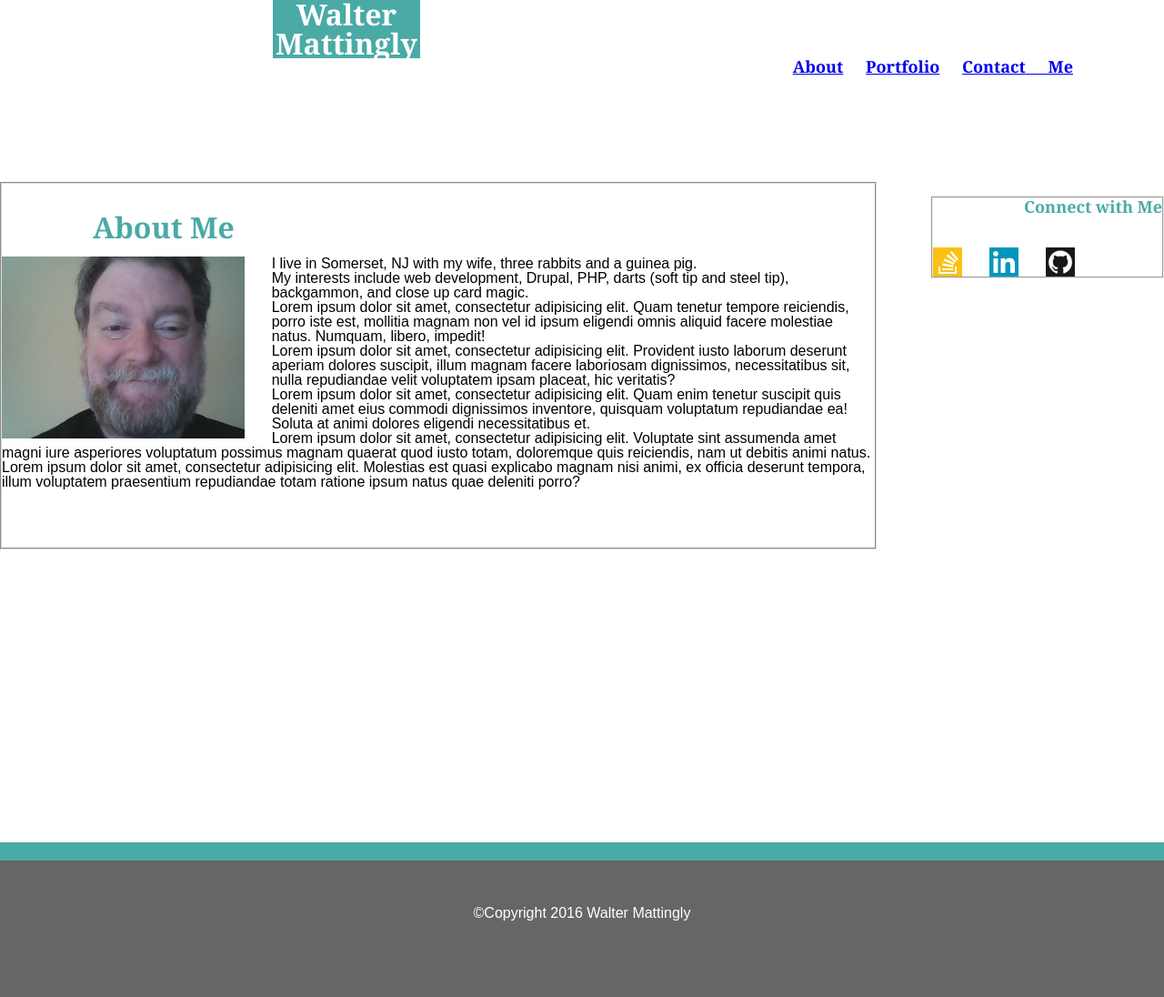
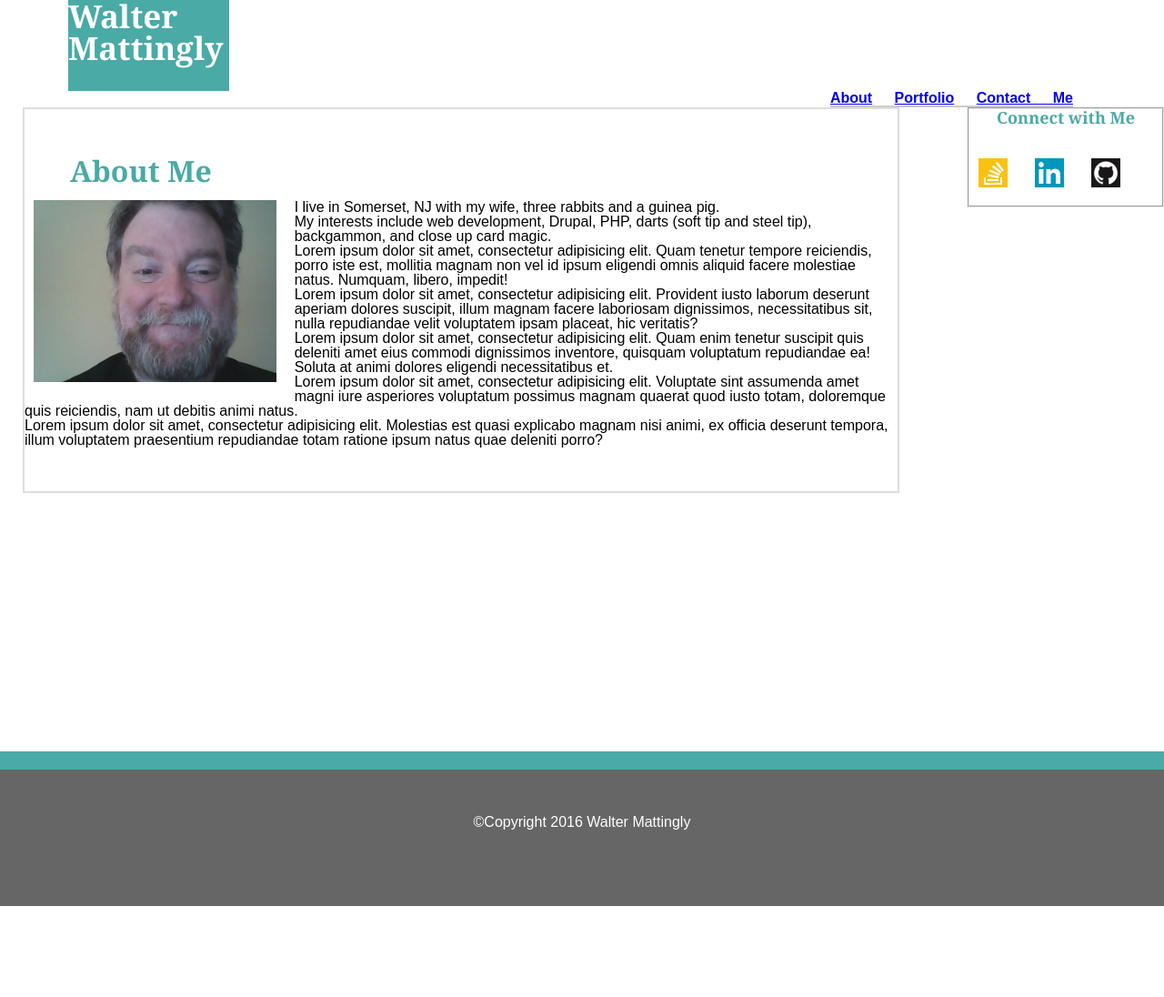
Before and after one commit to waltdakind/Portfolio, a PHP site: page /index2.html in a window 1280 px wide. Shown: the whole page at 91% size. After the commit the page ends 996 px from the top, so only its background shows below. Run offline with PHP 8.4, Linux system fonts and the light colour scheme.

Commit message:
more changes

```diff
--- a/assets/css/style.css
+++ b/assets/css/style.css
@@ -4,19 +4,16 @@ html {
 }
 
 header{
-border-color: #cccccc;
-border-style: solid;
-border-size: 4px;
-min-height: 200px;
-max-height: 250px;
+min-height: 100px;
 word-spacing: 20px;
 font-weight: bold;
+
 }
 h1 {
 	font-family: 'Georgia', Times, Times New Roman, serif;
 	background: white;
 	color:#4aaaa5;
-	margin-left: 100px;
+	margin-left: 50px;
 	font-weight: bold;
 	font-size: 32px;
 }
@@ -24,7 +21,8 @@ h2 {
 	font-family: 'Georgia', Times, Times New Roman, serif;
 	background: white;
 	color:#4aaaa5;
-	margin-left: 100px;
+	margin-left: 30px;
+	margin-right: 30px;
 	font-weight: bold;
 	font-size: 18px;
 	text-align: center;
@@ -52,7 +50,7 @@ border-top: 20px;
 border-style: solid;
 border-color:#4aaaa5;
 position: absolute;
-bottom: -200px;
+bottom: -100px;
 width: 100%;
 }
 
@@ -66,40 +64,48 @@ img {
 	max-width: 300px;
 	max-height: 200px;
 	float: left;
-	padding-right: 30px;
+	padding-right: 20px;
+	padding-left: 10px;
+	padding-bottom: 20px;
 
 }
 .logo {
 	background: #4aaaa5;
 	max-width: 15%;
 	font-family: 'Georgia', Times, Times New Roman, serif;
-	font-size: 32px;
+	font-size: 35px;
 	color: white;
 	font-style: bold;
-	margin-left: 200px;
+	margin-left: 75px;
+	min-height: 100px;
 }
 
 .navbar {
 	float: right;
 
+	border-bottom-width: 2px;
+	border-size: 4px;
+	border-color: #cccccc;
+	border-style: solid;
 }
 .container {
 	float: left;
 	background: #ffffff;
 	border-width: 2px;
-	border-style: groove;
+	border-style: solid;
 	background-color: #ffffff;
 	border-color:#dddddd;
 	max-width: 960px;
 	min-height: 400px;
-
+	margin-left: 25px;
+	padding-top: 20px;
 	}
 
 .bio {
 	float: left;
 	background: #ffffff;
 	border-width: 2px;
-	border-style: groove;
+	border-style: solid;
 	max-width: 650px;
 	padding-bottom: 200px;
 	background-color: #ffffff;
--- a/index2.html
+++ b/index2.html
@@ -15,16 +15,20 @@
 
 
 	<nav>
-	<h2>
+
 
 	<div class = "logo">
+	<h3>
 			Walter Mattingly
+	</h3>
 	</div>
+
 	<div class="navbar">
+	<h3>
 		<a href="index.html">About</a>
 		<a href="portfolio.html">Portfolio</a>
 		<a href="contact.html">Contact Me</a>
-	</h2>
+	</h3>
 	</div>
 	</nav>
 
```
